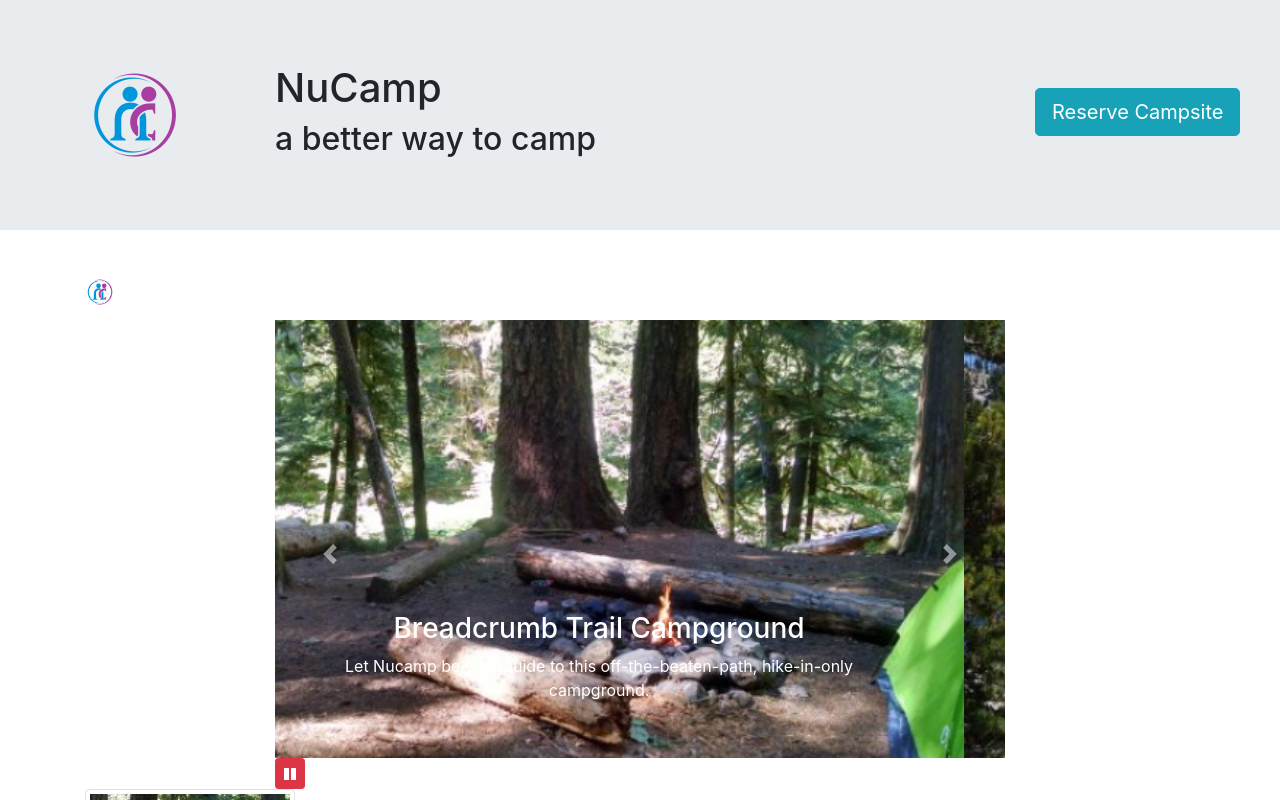
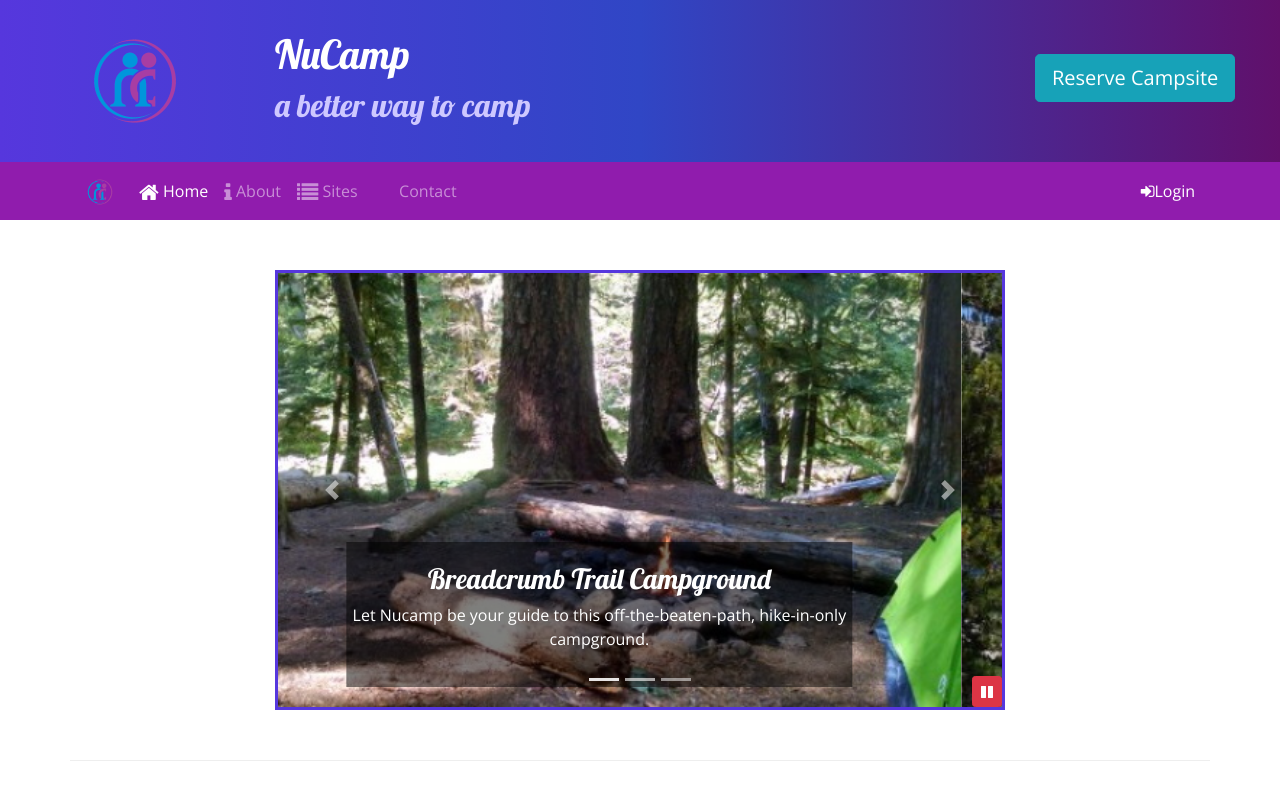
Before and after one commit to chriscyber/Campsite, a website: page index.html in a window 1280 px wide. Shown: the top 800 px of the page. Drawn offline with nearby package versions, Linux system fonts and the light colour scheme; the site is published under a folder, as on GitHub Pages, so addresses that start at the root find nothing.

Commit message:
Scss Sass and mkdir css

```diff
--- /dev/null
+++ b/css/styles.scss
@@ -0,0 +1,65 @@
+$color-primary: #3046C5;
+$color-secondary: #5637dd;
+$color-pale: #CEC8FF;
+$color-mid: #901CAD;
+$color-dark: #60106b;
+$color-black-transparent: rgba(0, 0, 0, 0.5);
+
+$body-font: "Open Sans", sans-serif;
+$header-font: "Lobster", cursive;
+
+
+body {
+    font-family: $body-font;
+}
+
+h1, h2, h3 {
+    font-family: $header-font;
+}
+
+h2 {
+    color: $color-primary;
+}
+
+header {
+    h2 {
+        color: $color-pale;
+    }
+}
+
+.site-footer {
+    background-image: linear-gradient($color-pale, white);
+    padding: 20px 0;
+}
+
+.jumbotron {
+    padding: 30px;
+    background-image: linear-gradient(to right, $color-secondary, $color-primary, $color-dark);
+    color: white;
+    margin: 0;
+}
+
+.row-content {
+    padding: 50px 0;
+    border-bottom: 1px ridge;
+    min-height: 200px;
+}
+
+.navbar {
+    background-color: $color-mid;
+}
+
+.carousel-caption {
+    background-color: $color-black-transparent;
+}
+
+.carousel {
+    border: solid $color-secondary;
+}
+
+#carouselButton {
+    position: absolute;
+    right: 0;
+    bottom: 0;
+    z-index: 100;
+}
--- a/index.html
+++ b/index.html
@@ -13,7 +13,7 @@
     <link rel="stylesheet" href="node_modules/bootstrap-social/bootstrap-social.css" />
     <link rel="stylesheet" href="node_modules/font-awesome/css/font-awesome.min.css" />
     <link rel="stylesheet" href="https://fonts.googleapis.com/css?family=Lobster|Open+Sans" />
-    <link rel="stylesheet" href="/styles.css" />
+    <link rel="stylesheet" href="css/styles.css" />
     <title>NuCamp: A Better Way To Camp</title>
 </head>
 
```
Also changed, not shown: aboutus.html (+1 -1 lines), aboutus_extras.html (deleted, +0 -98 lines), contactus.html (+1 -1 lines), package.json (+5 -2 lines), css/styles.css (added), css/stylesold.css (renamed from styles.css), 3 other files.
